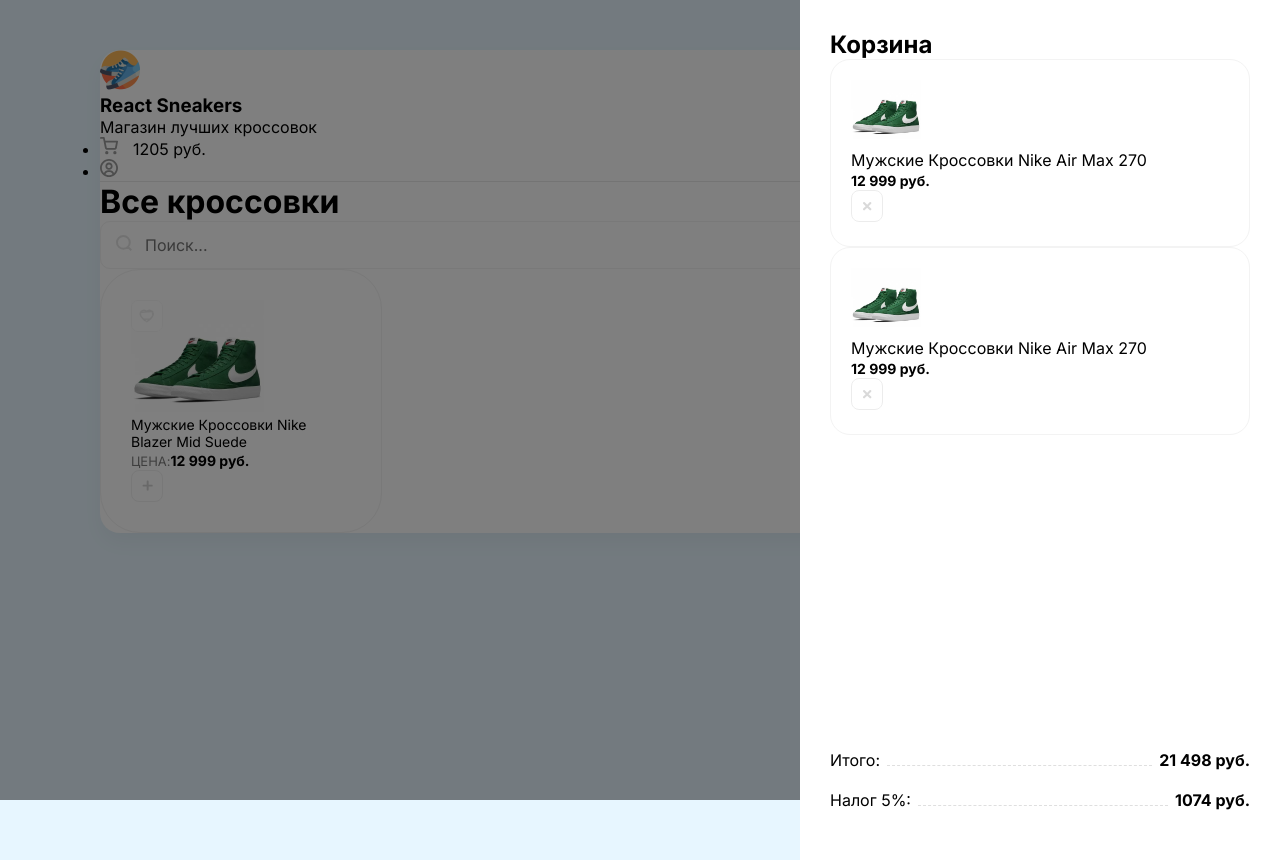
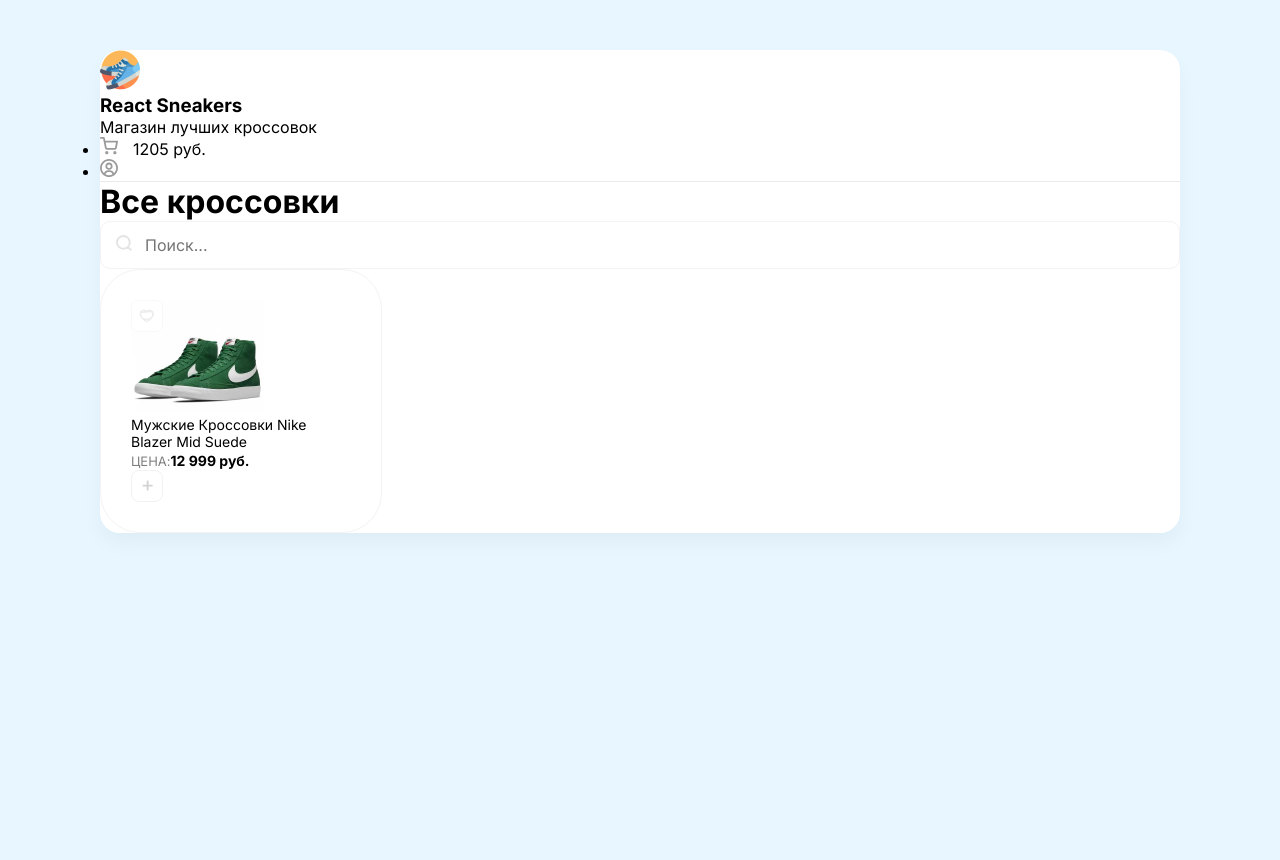
Before and after one commit to RuslanMirets/react-sneakers, a React (Create React App) app: page / in a window 1280 px wide. After the commit the page ends 800 px from the top, so only its background shows below. Built offline with nearby package versions, Linux system fonts and the light colour scheme.

Commit message:
Урок №2

```diff
--- a/src/App.js
+++ b/src/App.js
@@ -1,62 +1,13 @@
-function App() {
+import Card from "./components/Card";
+import Header from "./components/Header";
+import Drawer from "./components/Drawer";
+
+const App = () => {
   return (
     <div className="wrapper clear">
 
-      <div className="overlay">
-        <div className="drawer">
-          <h2 className="mb-30">Корзина</h2>
-          <div className="items">
-            <div className="cartItem d-flex align-center mb-20">
-              <div className="cartItemImg" style={{backgroundImage: 'url(/img/sneakers/1.jpg)'}}>
-              </div>
-              <div className="mr-20">
-                <p className="mb-5">Мужские Кроссовки Nike Air Max 270</p>
-                <b>12 999 руб.</b>
-              </div>
-              <img className="removeBtn" src="/img/btn-remove.svg" alt="Remove"/>
-            </div>
-            <div className="cartItem d-flex align-center mb-20">
-              <div className="cartItemImg" style={{backgroundImage: 'url(/img/sneakers/1.jpg)'}}>
-              </div>
-              <div className="mr-20">
-                <p className="mb-5">Мужские Кроссовки Nike Air Max 270</p>
-                <b>12 999 руб.</b>
-              </div>
-              <img className="removeBtn" src="/img/btn-remove.svg" alt="Remove"/>
-            </div>
-          </div>
-          <ul className="cartTotalBlock">
-            <li className="d-flex">
-              <span>Итого:</span>
-              <div></div>
-              <b>21 498 руб.</b>
-            </li>
-            <li className="d-flex">
-              <span>Налог 5%:</span>
-              <div></div>
-              <b>1074 руб.</b>
-            </li>
-          </ul>
-        </div>
-      </div>
-
-      <header className="d-flex justify-between align-center p-40">
-        <div className="d-flex align-center">
-          <img width={40} height={40} src="/img/logo.png" alt="Logo"/>
-          <div>
-            <h3 className="text-uppercase">React Sneakers</h3>
-            <p className="opacity-5">Магазин лучших кроссовок</p>
-          </div>
-        </div>
-        <ul className="d-flex align-center">
-          <li className="mr-30 d-flex align-center">
-            <img width={18} height={18} src="/img/cart.svg" alt="Cart"/>
-            <span>1205 руб.</span></li>
-          <li className="d-flex align-center">
-            <img width={18} height={18} src="/img/user.svg" alt="User"/>
-          </li>
-        </ul>
-      </header>
+        <Drawer/>
+      <Header/>
       <div className="content p-40">
         <div className="d-flex justify-between align-center mb-40">
           <h1>Все кроссовки</h1>
@@ -66,22 +17,7 @@
           </div>
         </div>
         <div className="d-flex justify-between">
-          <div className="card">
-            <div className="favorite">
-              <img src="/img/heart-unliked.svg" alt="Unliked"/>
-            </div>
-            <img className="mb-15" width={133} height={112} src="/img/sneakers/1.jpg" alt="Sneakers"/>
-            <h5 className="mb-15">Мужские Кроссовки Nike Blazer Mid Suede</h5>
-            <div className="d-flex justify-between align-center">
-              <div className="d-flex flex-column">
-                <span>Цена:</span>
-                <b>12 999 руб.</b>
-              </div>
-              <button className="button">
-                <img width={11} height={11} src="/img/plus.svg" alt="Plus"/>
-              </button>
-            </div>
-          </div>
+          <Card/>
         </div>
       </div>
     </div>
--- /dev/null
+++ b/src/components/Card.jsx
@@ -0,0 +1,22 @@
+const Card = () => {
+  return (
+    <div className="card">
+      <div className="favorite">
+        <img src="/img/heart-unliked.svg" alt="Unliked"/>
+      </div>
+      <img className="mb-15" width={133} height={112} src="/img/sneakers/1.jpg" alt="Sneakers"/>
+      <h5 className="mb-15">Мужские Кроссовки Nike Blazer Mid Suede</h5>
+      <div className="d-flex justify-between align-center">
+        <div className="d-flex flex-column">
+          <span>Цена:</span>
+          <b>12 999 руб.</b>
+        </div>
+        <button className="button">
+          <img width={11} height={11} src="/img/plus.svg" alt="Plus"/>
+        </button>
+      </div>
+    </div>
+  );
+}
+
+export default Card;
--- /dev/null
+++ b/src/components/Drawer.jsx
@@ -0,0 +1,48 @@
+const Drawer = () => {
+  return (
+    <div className="overlay" style={{display: 'none'}}>
+      <div className="drawer">
+        <h2 className="d-flex justify-between mb-30">
+          Корзина
+          <img className="cu-p" src="/img/btn-remove.svg" alt="Remove"/>
+        </h2>
+        <div className="items">
+          <div className="cartItem d-flex align-center mb-20">
+            <div className="cartItemImg" style={{backgroundImage: 'url(/img/sneakers/1.jpg)'}}></div>
+            <div className="mr-20">
+              <p className="mb-5">Мужские Кроссовки Nike Air Max 270</p>
+              <b>12 999 руб.</b>
+            </div>
+            <img className="removeBtn" src="/img/btn-remove.svg" alt="Remove"/>
+          </div>
+          <div className="cartItem d-flex align-center mb-20">
+            <div className="cartItemImg" style={{backgroundImage: 'url(/img/sneakers/1.jpg)'}}>
+            </div>
+            <div className="mr-20">
+              <p className="mb-5">Мужские Кроссовки Nike Air Max 270</p>
+              <b>12 999 руб.</b>
+            </div>
+            <img className="removeBtn" src="/img/btn-remove.svg" alt="Remove"/>
+          </div>
+        </div>
+        <div className="cartTotalBlock">
+          <ul>
+            <li className="d-flex">
+              <span>Итого:</span>
+              <div></div>
+              <b>21 498 руб.</b>
+            </li>
+            <li className="d-flex">
+              <span>Налог 5%:</span>
+              <div></div>
+              <b>1074 руб.</b>
+            </li>
+          </ul>
+          <button className="greenButton">Оформить заказ <img src="/img/arrow.svg" alt="Arrow"/></button>
+        </div>
+      </div>
+    </div>
+  );
+}
+
+export default Drawer;
--- /dev/null
+++ b/src/components/Header.jsx
@@ -0,0 +1,23 @@
+const Header = () => {
+  return (
+    <header className="d-flex justify-between align-center p-40">
+      <div className="d-flex align-center">
+        <img width={40} height={40} src="/img/logo.png" alt="Logo"/>
+        <div>
+          <h3 className="text-uppercase">React Sneakers</h3>
+          <p className="opacity-5">Магазин лучших кроссовок</p>
+        </div>
+      </div>
+      <ul className="d-flex align-center">
+        <li className="mr-30 d-flex align-center">
+          <img width={18} height={18} src="/img/cart.svg" alt="Cart"/>
+          <span>1205 руб.</span></li>
+        <li className="d-flex align-center">
+          <img width={18} height={18} src="/img/user.svg" alt="User"/>
+        </li>
+      </ul>
+    </header>
+  );
+}
+
+export default Header;
--- a/src/index.scss
+++ b/src/index.scss
@@ -106,13 +106,18 @@
   background-color: #ffffff;
   box-shadow: -10x 4px 24px rgba(0, 0, 0, 0.1);
   padding: 30px;
-}
 
   .items {
     flex: 1;
+    overflow: auto;
+    margin-bottom: 40px;
+  }
 }
 
 .cartTotalBlock {
+  ul {
+    margin-bottom: 40px !important;
+
     li {
       display: flex;
       align-items: flex-end;
@@ -126,6 +131,46 @@
         top: -4px;
         margin: 0 7px;
       }
+    }
+  }
+
+  .greenButton {
+    position: relative;
+
+    &:hover {
+      img {
+        transform: translate(5px, -50%);
+      }
+    }
+
+    img {
+      position: absolute;
+      right: 30px;
+      top: 50%;
+      transform: translateY(-50%);
+      transition: transform .15s ease-in-out;
+    }
+  }
+}
+
+.greenButton {
+  width: 100%;
+  height: 55px;
+  background-color: #9dd558;
+  border-radius: 18px;
+  border: none;
+  color: #ffffff;
+  font-weight: 500;
+  font-size: 16px;
+  cursor: pointer;
+  transition: background-color .2s ease-in-out;
+
+  &:hover {
+    background-color: lighten(#9dd558, 5%);
+  }
+
+  &:active {
+    background-color: darken(#9dd558, 5%);
   }
 }
 
```
Also changed, not shown: public/img/arrow.svg (added). Lines whose indentation alone changed are shown as unchanged.
